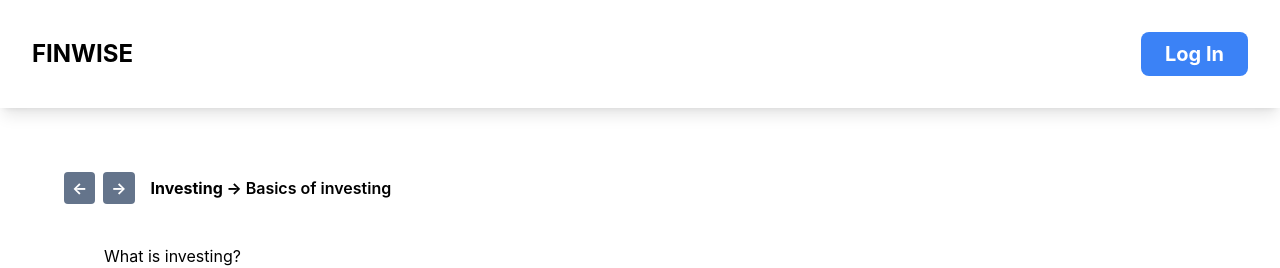
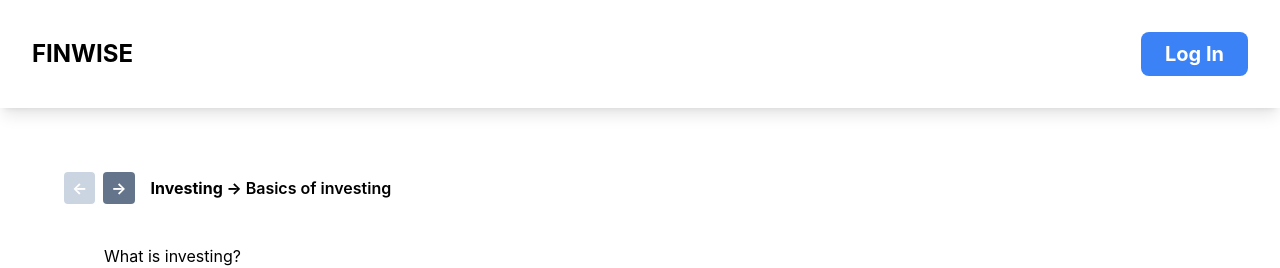
Before and after one commit to WhackyBoyg0d/finance-helper, a React (Create React App) app: page /courses/Investing in a window 1280 px wide. Shown: the top 268 px of the page. Built offline with nearby package versions, Linux system fonts and the light colour scheme.

Commit message:
modified:   src/components/courses/individual/slide.tsx

```diff
--- a/src/components/courses/individual/index.tsx
+++ b/src/components/courses/individual/index.tsx
@@ -39,7 +39,8 @@ function SlideWithControls(props: { course: Course }): JSX.Element {
 						onClick={() => {
 							if (index > 0) setIndex(index - 1);
 						}}
-						className="bg-slate-500 hover:bg-slate-300 text-white font-bold py-1 px-2 flex rounded items-center"
+						disabled={index === 0}
+						className="bg-slate-500 disabled:bg-slate-300 hover:bg-slate-300 text-white font-bold py-1 px-2 flex rounded items-center"
 					>
 						←
 					</button>
@@ -47,7 +48,8 @@ function SlideWithControls(props: { course: Course }): JSX.Element {
 						onClick={() => {
 							if (index < props.course.slides.length - 1) setIndex(index + 1);
 						}}
-						className="bg-slate-500 hover:bg-slate-300 text-white font-bold py-1 px-2 flex rounded items-center"
+						disabled={index === props.course.slides.length - 1}
+						className="bg-slate-500 disabled:bg-slate-300 hover:bg-slate-300 text-white font-bold py-1 px-2 flex rounded items-center"
 					>
 						→
 					</button>
--- a/src/components/courses/individual/slide.tsx
+++ b/src/components/courses/individual/slide.tsx
@@ -16,7 +16,9 @@ export function Slide(props: { course: Course; index: number }): JSX.Element {
 					</div>
 					<Question course={props.course}></Question>
 				</div>
-				<OptionalImage src={slide.image_source}></OptionalImage>
+				<div className="flex align-middle items-center justify-center">
+					<OptionalImage src={slide.image_source}></OptionalImage>
+				</div>
 			</div>
 		</>
 	);
```
